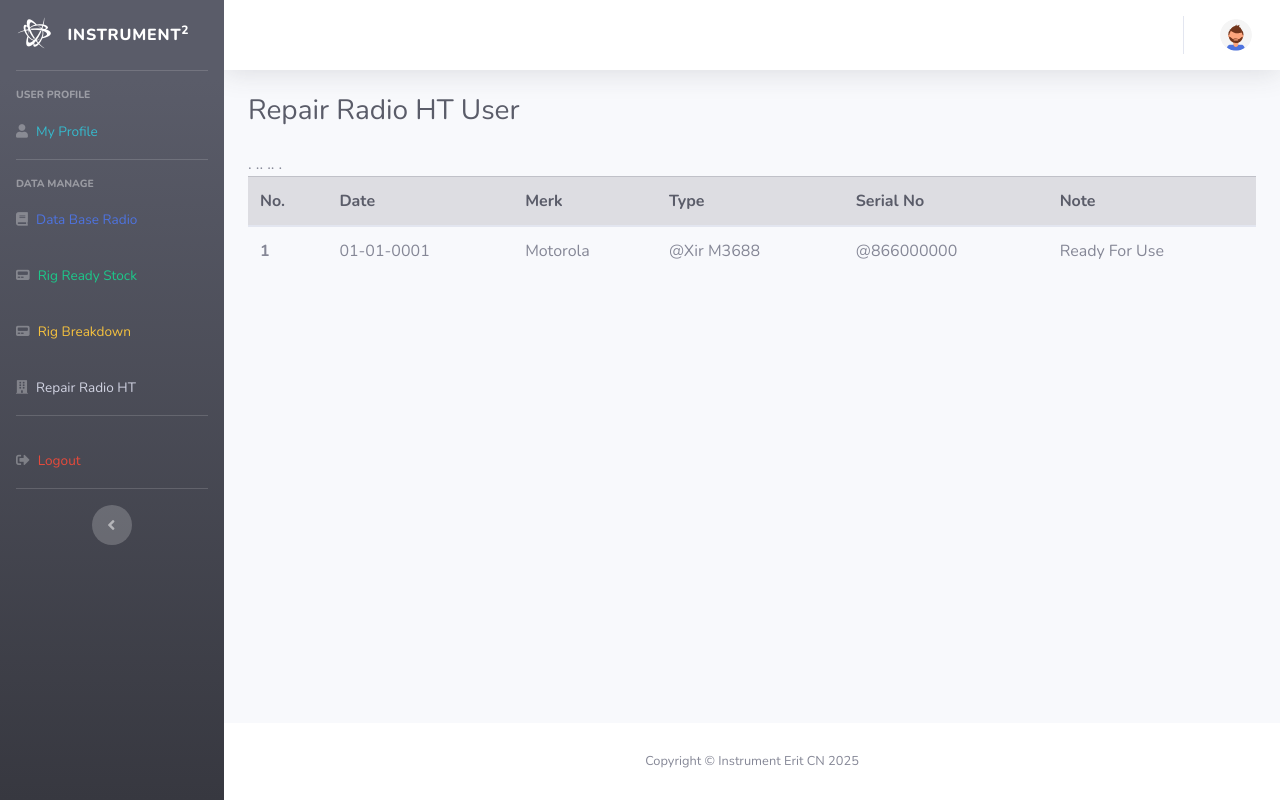
After one commit to eritcn/ci4app, a CodeIgniter 4 app: the page made by app/Views/ht.php in a window 1280 px wide. The commit adds this page. Run offline with PHP 8.4 and a stand-in for CodeIgniter, Linux system fonts and the light colour scheme; the template is opened without the code that fills it, so the values that code supplies are empty; some libraries are stand-ins or nearby versions.

Commit message:
committed

```diff
--- a/app/Config/Routes.php
+++ b/app/Config/Routes.php
@@ -8,12 +8,15 @@ use CodeIgniter\Router\RouteCollection;
 
 
 
-// $routes->get('/', 'User::index', ['filter' => 'role:user']);
+
 $routes->get('/', 'User::index');
 
 
 $routes->get('/user', 'User::index');
 $routes->get('/database', 'Database::index');
+$routes->get('/ready', 'Ready::index');
+$routes->get('/breakdown', 'Breakdown::index');
+$routes->get('/ht', 'Ht::index');
 
 
 
--- a/app/Views/database.php
+++ b/app/Views/database.php
@@ -5,7 +5,7 @@
 <div class="container-fluid">
 
                     <!-- Page Heading -->
-                    <h1 class="h3 mb-4 text-success">Data Base</h1>
+                    <h1 class="h3 mb-4 text-primary">Data Base</h1>
                     <div class="row">
                         <div class="col-lg-12">
 
--- /dev/null
+++ b/app/Views/ht.php
@@ -0,0 +1,38 @@
+<?= $this->extend('templates/index'); ?>
+
+<?= $this->section('page-content'); ?>
+
+<div class="container-fluid">
+
+                    <!-- Page Heading -->
+                    <h1 class="h3 mb-4 text-dark">Repair Radio HT User</h1>
+                    <div class="row">
+                        <div class="col-lg-12">
+
+<table class="table">
+  <thead class="table-secondary text-dark">
+    .    <tr>
+      <th scope="col">No.</th>
+      <th scope="col">Date</th>
+      <th scope="col">Merk</th>
+      <th scope="col">Type</th>
+      <th scope="col">Serial No</th>
+      <th scope="col">Note</th>
+    </tr>..
+  </thead>
+  <tbody>
+    .. <tr>
+      <th scope="row">1</th>
+      <td>01-01-0001</td>
+      <td>Motorola</td>
+      <td>@Xir M3688</td>
+      <td>@866000000</td>
+      <td>Ready For Use</td>
+    </tr>.
+  </tbody>
+</table>
+
+                        </div>
+                    </div>
+                </div>
+<?= $this->endSection(); ?>
--- a/app/Views/templates/sidebar.php
+++ b/app/Views/templates/sidebar.php
@@ -36,7 +36,7 @@
             <li class="nav-item">
                 <a class="nav-link" href="<?= base_url('user'); ?>">
                     <i class="fas fa-user"></i>
-                    <span class="my-profile text-warning">My Profile</span></a>
+                    <span class="my-profile text-info">My Profile</span></a>
             </li>
 
             <hr class="sidebar-divider ">
@@ -48,8 +48,23 @@
 
             <li class="nav-item">
                 <a class="nav-link" href="<?= base_url('database'); ?>">
-                    <i class="fas fa-receipt"></i>
-                    <span class="data-base text-success">Data Base</span></a>
+                    <i class="fas fa-book"></i>
+                    <span class="data-base text-primary">Data Base Radio</span></a>
+            </li>
+            <li class="nav-item">
+                <a class="nav-link" href="<?= base_url('ready'); ?>">
+                    <i class="fas fa-pager"></i>
+                    <span class="data-base text-success">Rig Ready Stock </span></a>
+            </li>
+            <li class="nav-item">
+                <a class="nav-link" href="<?= base_url('breakdown'); ?>">
+                    <i class="fas fa-pager"></i>
+                    <span class="data-base text-warning">Rig Breakdown </span></a>
+            </li>
+            <li class="nav-item">
+                <a class="nav-link" href="<?= base_url('ht'); ?>">
+                    <i class="fas fa-building"></i>
+                    <span class="data-base text-gray-400">Repair Radio HT  </span></a>
             </li>
 
              <!-- Divider -->
--- a/app/Views/user/index.php
+++ b/app/Views/user/index.php
@@ -5,7 +5,7 @@
 <div class="container-fluid">
 
                     <!-- Page Heading -->
-                    <h1 class="h3 mb-4 text-warning">My Profile</h1>
+                    <h1 class="h3 mb-4 text-info">My Profile</h1>
 
                     <div class="row">
     <div class="col-lg-12">
```
Also changed, not shown: app/Controllers/Breakdown.php (added, +15 -0 lines), app/Controllers/Ht.php (added, +15 -0 lines), app/Controllers/Ready.php (added, +15 -0 lines), app/Views/breakdown.php (added, +38 -0 lines), app/Views/ready.php (added, +38 -0 lines).
